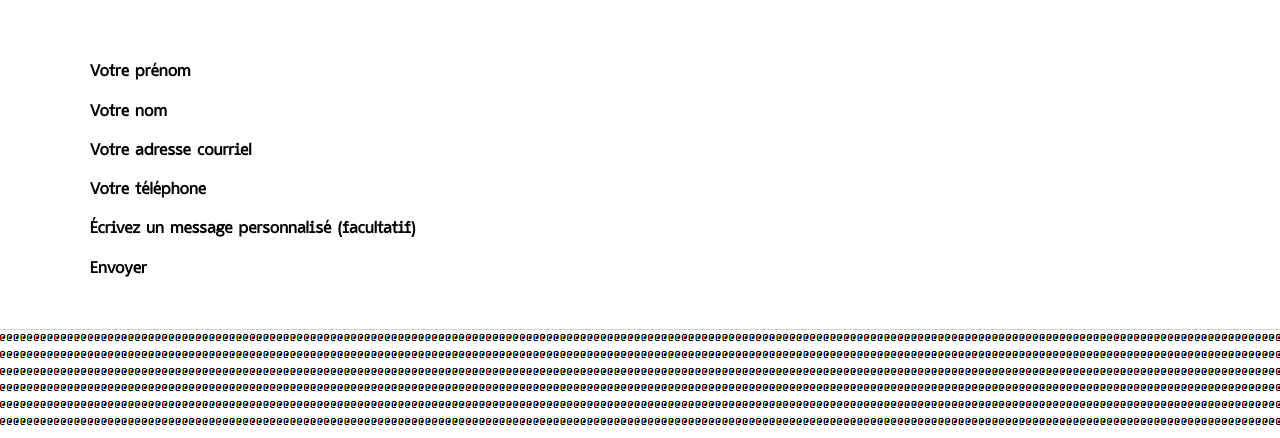
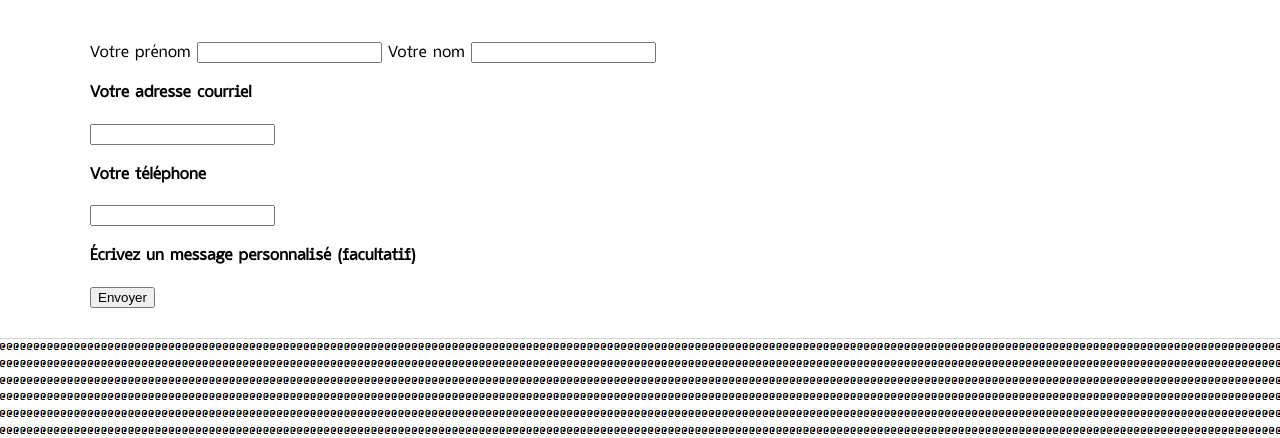
Before and after one commit to XxOkamieexX/TP1_WebPortfolio, a plain HTML site: page contact.html in a window 1280 px wide. Shown: the part 363-801 px from the top of the page. Drawn offline with Linux system fonts and the light colour scheme.

Commit message:
Ajustement des pages

```diff
--- a/contact.html
+++ b/contact.html
@@ -32,19 +32,21 @@
             </main>
             <section class="content-contact">
                 <div class="rang1">
-             <h4> Votre prénom</h4>
-             <h4> Votre nom</h4>
+             <label> Votre prénom </label>
+             <input type="text">
+             <label> Votre nom </label>
+             <input type="text">
                 </div>
                 <div class="rang2">
              <h4> Votre adresse courriel </h4>
+             <input type="text">
              <h4> Votre téléphone </h4>
+             <input type="text">
                 </div>
             <div class="rang3">
              <h4> Écrivez un message personnalisé (facultatif) </h4>
             </div>
-             <h4> Envoyer </h4>
-
-             <h4> </h4>
+            <button type="button"> Envoyer </button>
             </section>
             <footer></footer>
         </div>
--- a/style.css
+++ b/style.css
@@ -235,6 +235,9 @@
 
 .listeC{
     font-family: 'Jtmekito', monospace;
+    text-align: left;
+    margin-left: 200px;
+    margin-bottom: 315px;
 }
 
 }
```
